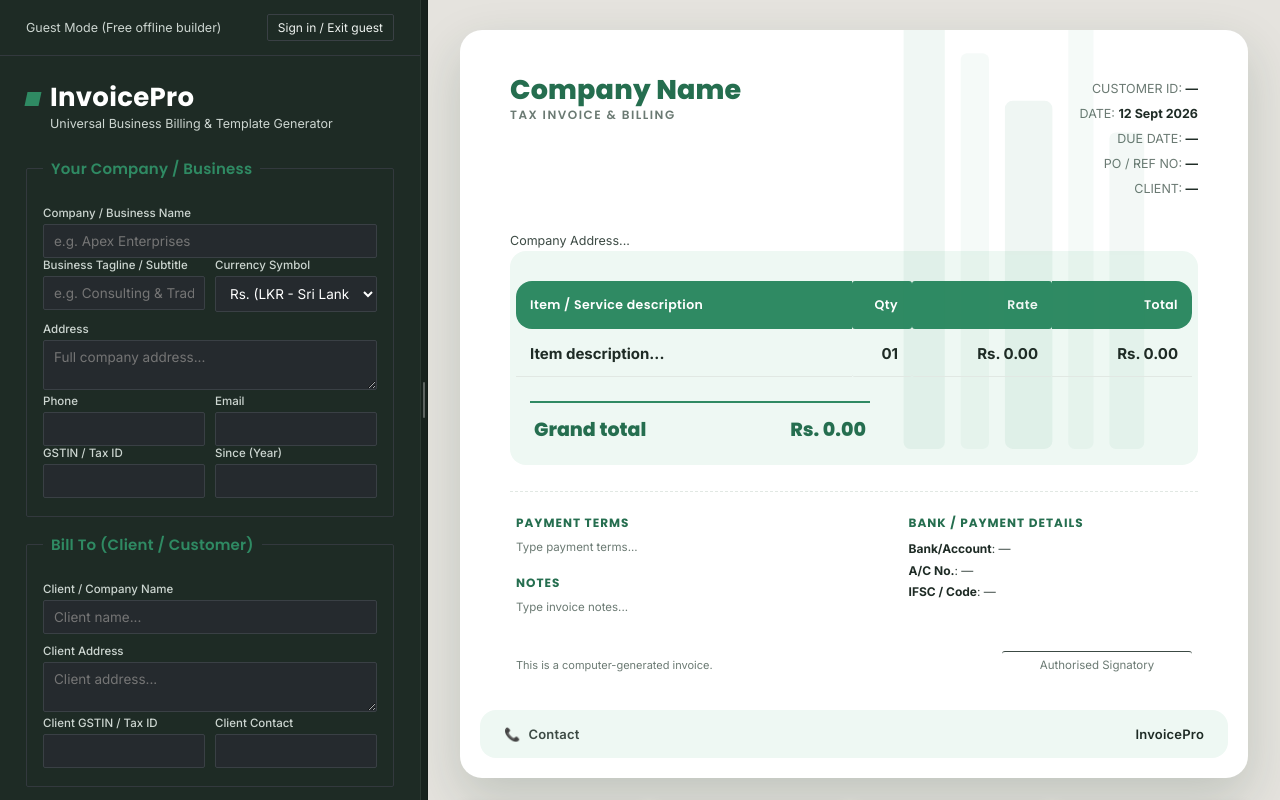
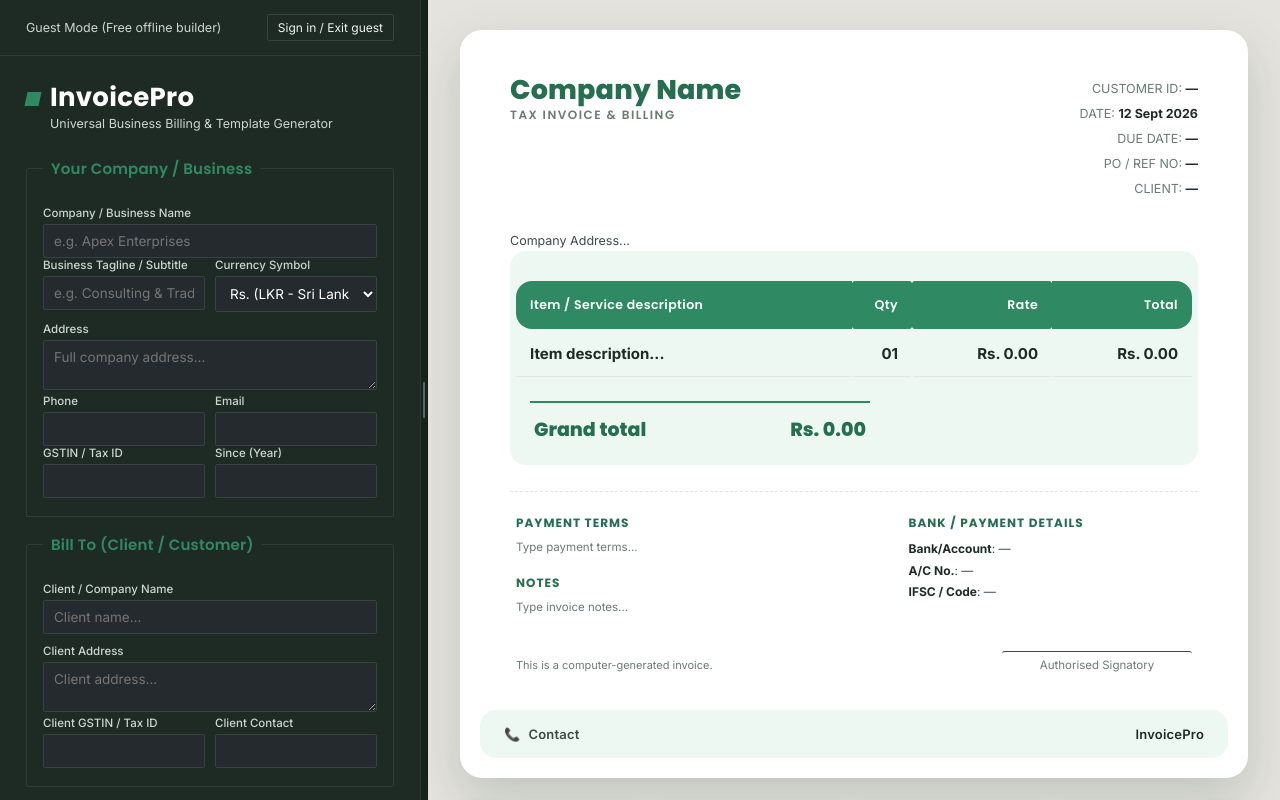
Before and after one commit to ArkamVentures/InvoicePro, a React (Vite) app: page / in a window 1280 px wide. Both pictures are taken after a click on the button "⚡ Continue as Guest (No Login Required)". Built offline with nearby package versions, Linux system fonts and the light colour scheme; no server answers.

Commit message:
style: remove low opacity background watermark pattern from invoice items container

```diff
--- a/src/components/InvoicePreview.jsx
+++ b/src/components/InvoicePreview.jsx
@@ -113,13 +113,6 @@ export default function InvoicePreview({
             </div>
 
             <div className="items-wrap">
-              <svg className="items-watermark" viewBox="0 0 200 300" xmlns="http://www.w3.org/2000/svg">
-                <rect x="20" y="10" width="26" height="280" rx="4" fill="#2f8a63" opacity="0.12" />
-                <rect x="56" y="40" width="18" height="250" rx="4" fill="#2f8a63" opacity="0.08" />
-                <rect x="84" y="70" width="30" height="220" rx="5" fill="#2f8a63" opacity="0.14" />
-                <rect x="124" y="20" width="16" height="270" rx="4" fill="#2f8a63" opacity="0.08" />
-                <rect x="150" y="90" width="22" height="200" rx="4" fill="#2f8a63" opacity="0.10" />
-              </svg>
               <table className="items">
                 <thead>
                   <tr>
```
